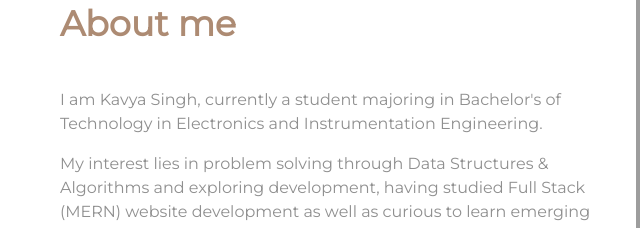
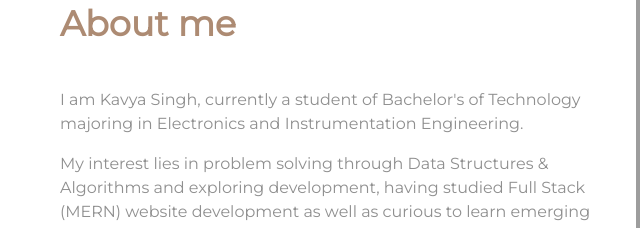
Before and after one commit to kavyas03/Portfolio, a plain HTML site: page index.html in a window 1280 px wide. Shown: the part 694-922 px from the top of the page, 4-644 px from the left. Drawn offline with nearby package versions, Linux system fonts and the light colour scheme.

Commit message:
Update index.html

```diff
--- a/index.html
+++ b/index.html
@@ -62,7 +62,7 @@
     <div class="row justify-content-around">
       <div class="col-lg-6 col-md-12 left">
         <h2 class="abt-me">About me</h2>
-        <p>I am Kavya Singh, currently a student majoring in Bachelor's of Technology in Electronics and Instrumentation Engineering.</p>
+        <p>I am Kavya Singh, currently a student of Bachelor's of Technology majoring in Electronics and Instrumentation Engineering.</p>
         <p>My interest lies in problem solving through Data Structures & Algorithms and exploring development, having studied Full Stack (MERN) website development as well as curious to learn emerging technologies like Artficial Intelligence (A.I), Machine Learning(M.L) and Data Science.</p>
         <a href="https://drive.google.com/file/d/1Z9lLdgOK36dhi7tMQfNqwb2YR36UxyAz/view?usp=sharing"><button type="button" class="btn btn-secondary btn-lg res-btn"> My Resume </button></a>
 
```
